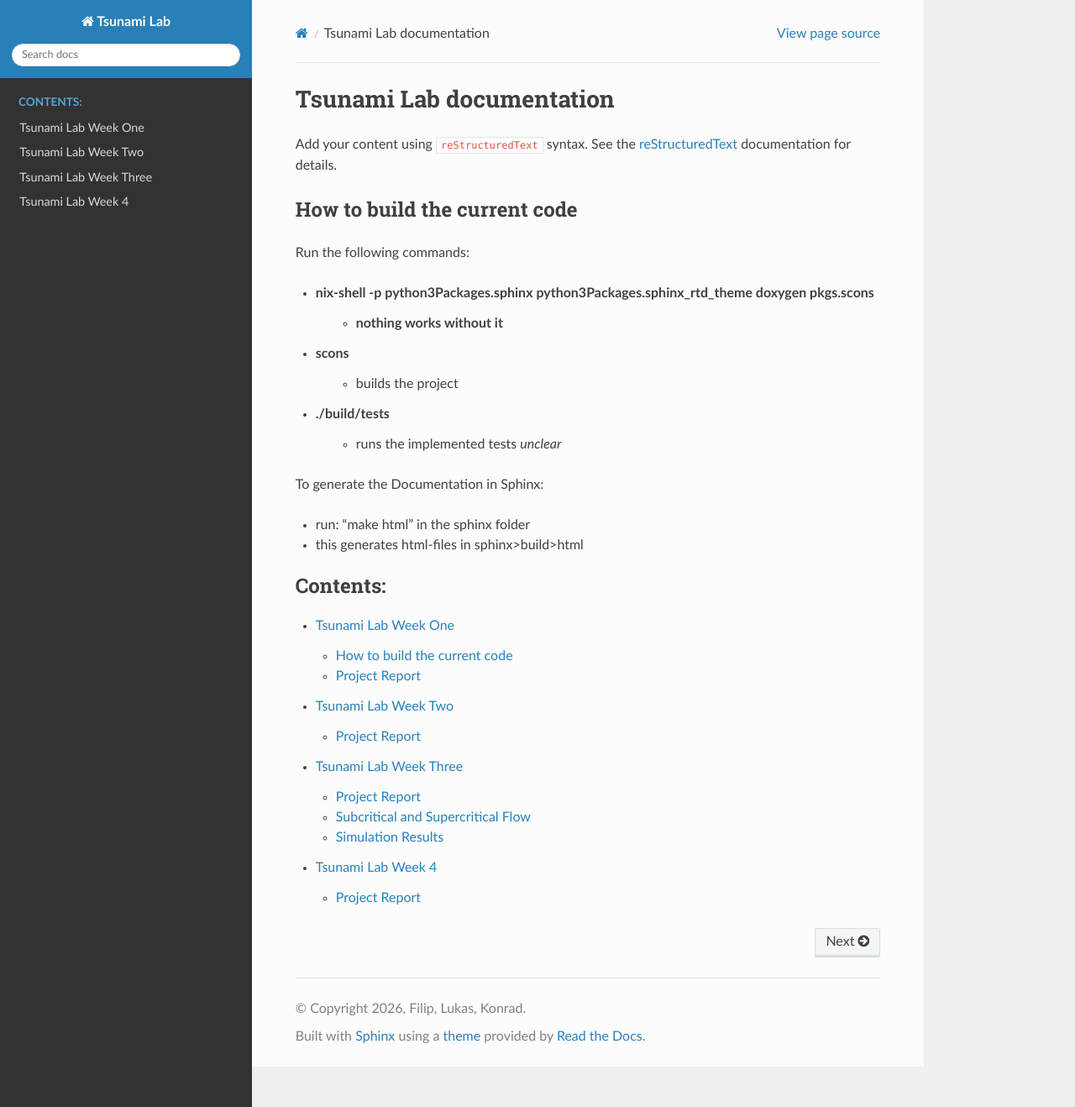
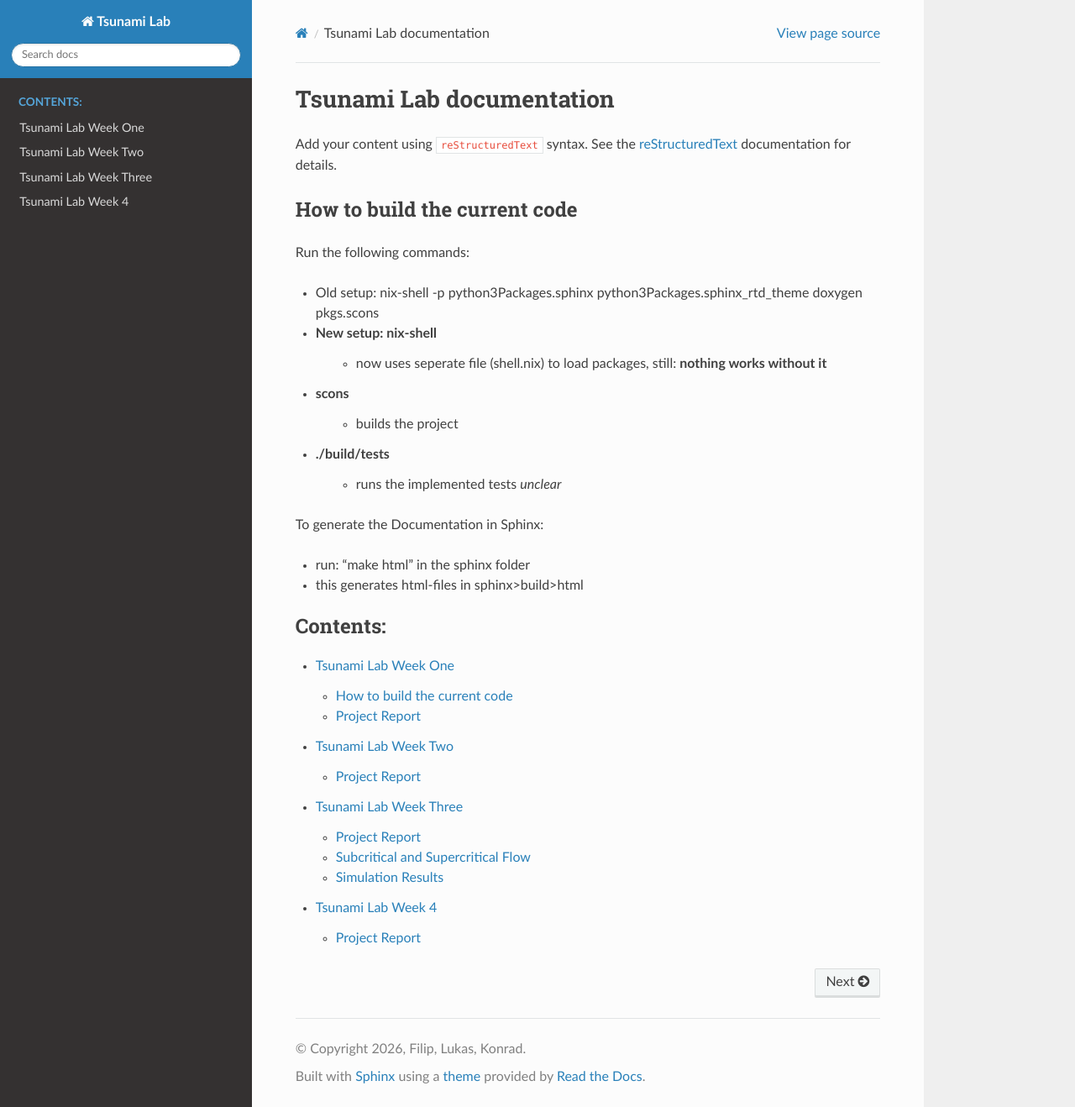
Before and after one commit to KonardNeihn/Tsunami-Lab, a Sphinx documentation site: the page built from sphinx/source/index.rst, in a window 1280 px wide and 1318 px high. Shown: the whole window at 84% size. Built offline with Sphinx 7.4.7 and the Read the Docs theme 3.1.0, drawn with Linux system fonts in a browser that asks for light colours.

Commit message:
Dokumentationsfix

```diff
--- a/sphinx/source/index.rst
+++ b/sphinx/source/index.rst
@@ -15,8 +15,9 @@
 
 Run the following commands:
 
-- nix-shell -p python3Packages.sphinx python3Packages.sphinx_rtd_theme doxygen pkgs.scons
-   - **nothing works without it**
+- Old setup: nix-shell -p python3Packages.sphinx python3Packages.sphinx_rtd_theme doxygen pkgs.scons
+- **New setup**: nix-shell
+   - now uses seperate file (shell.nix) to load packages, still:  **nothing works without it**
 - scons
    - builds the project
 - ./build/tests
```
